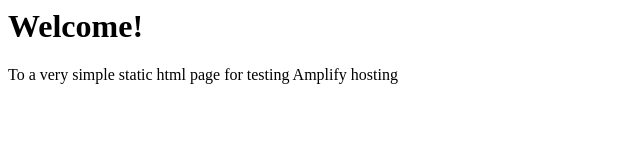
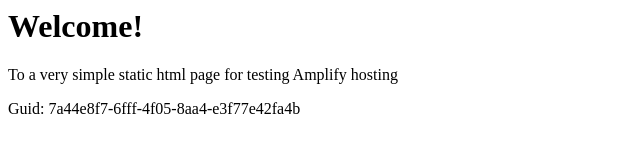
Before and after one commit to aws-aemilia-arn/Github-PR-Commit-Integration-Test-DoNotTouch-GitHubAutoBuildCanaryTest-v1-preprod-eu-north-1, a website: page src/index.html in a window 1280 px wide. Shown: the whole page, without its empty margins (0-640 px from the left). Drawn offline with Linux system fonts and the light colour scheme.

Commit message:
commit from integ tests

```diff
--- a/src/index.html
+++ b/src/index.html
@@ -1,3 +1,5 @@
+
+
 <html lang="en">
 
 <head>
@@ -10,6 +12,6 @@
 <body>
     <h1>Welcome!</h1>
     <p>To a very simple static html page for testing Amplify hosting</p>
-</body>
+    <p>Guid: 7a44e8f7-6fff-4f05-8aa4-e3f77e42fa4b</p></body>
 
 </html>
```
